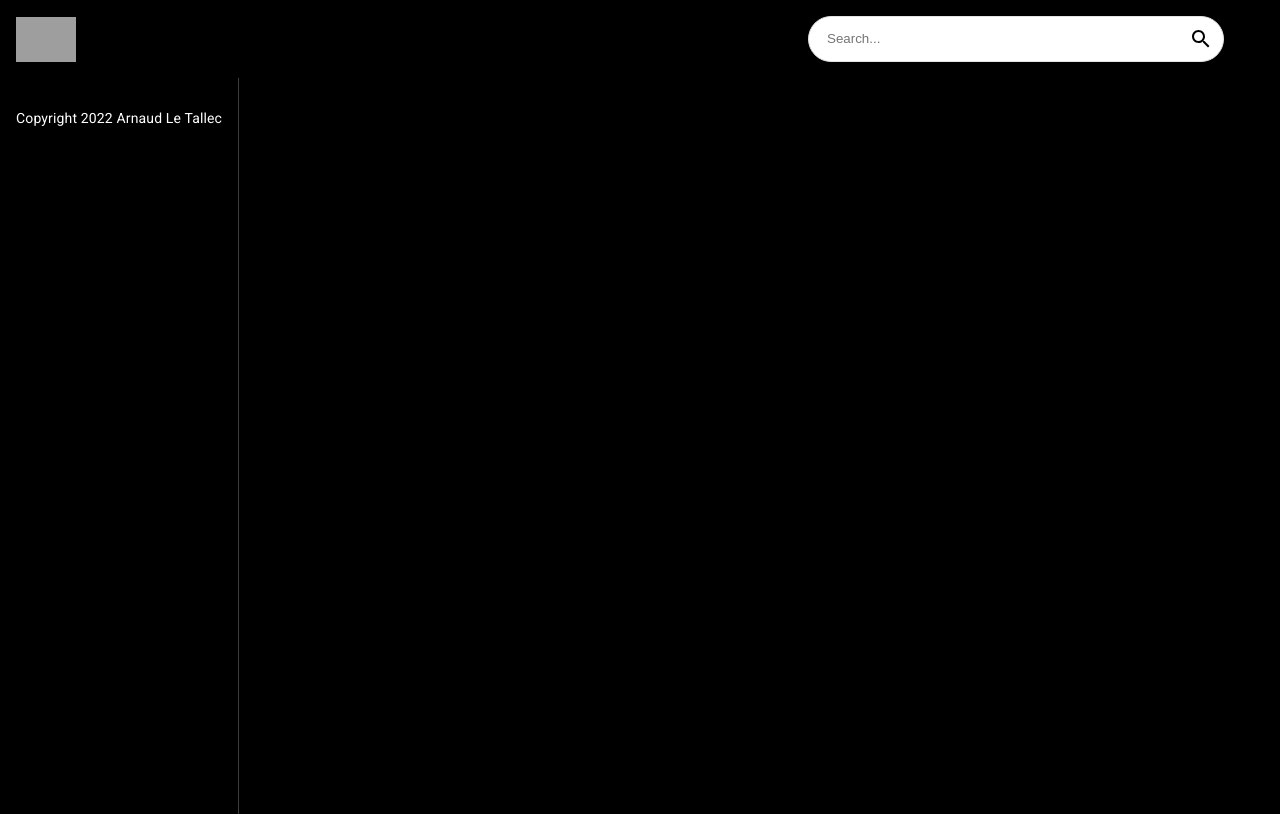
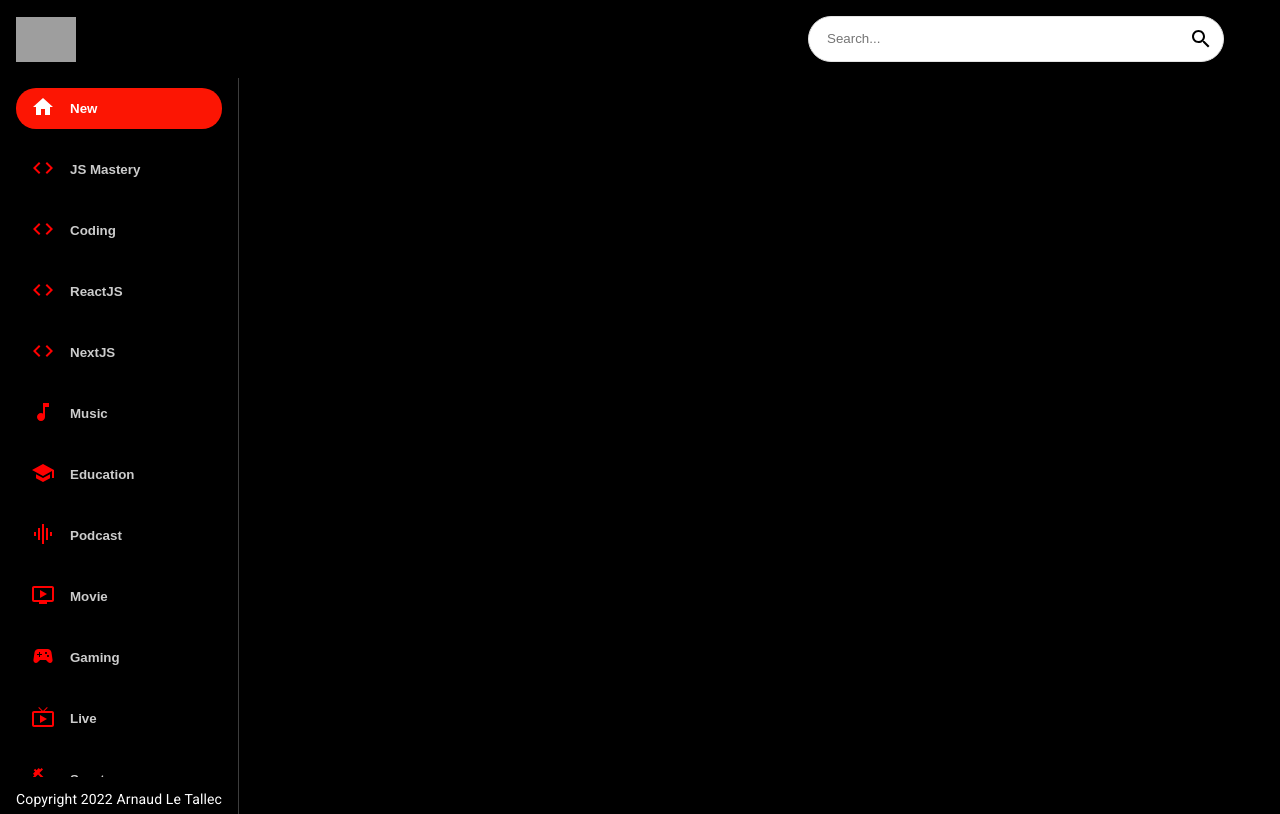
Before and after one commit to Arnaud293/CloneTube, a React (Create React App) app: page / in a window 1280 px wide. Built offline with nearby package versions, Linux system fonts and the light colour scheme; grey boxes are pictures that could not be loaded.

Commit message:
map around categories

```diff
--- a/src/components/Sidebar.jsx
+++ b/src/components/Sidebar.jsx
@@ -1,9 +1,18 @@
-import React from 'react'
+import React from 'react';
+import { Stack } from '@mui/material';
+import { categories } from '../utils/constants';
 
-const Sidebar = () => {
-  return (
-    <div>Sidebar</div>
-  )
-}
+const selectedCategory = 'New';
+
+const Sidebar = () => (
+  <Stack direction="row" sx={{overflowY: "auto", height : {sx: "auto", md: '95%'}, flexDirection: {md: "column"}}}>
+    {categories.map((category) => (
+      <button className='category-btn' style={{background: category.name === selectedCategory && '#FC1503', color: "white"}} key={category.name}>
+        <span style={{color: category.name === selectedCategory ? "white" : "red", marginRight: '15px'}}>{category.icon}</span>
+        <span style={{opacity: category.name === selectedCategory ? '1' : '0.8'}}>{category.name}</span>
+      </button>
+    ))}
+  </Stack>
+)
 
 export default Sidebar
```
